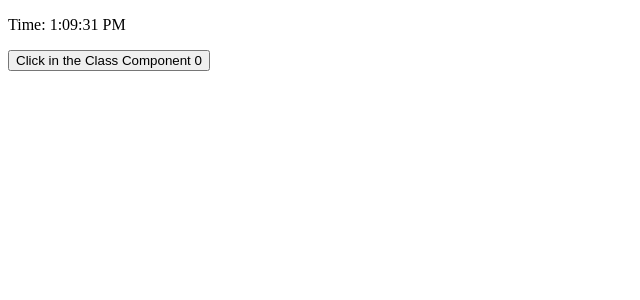
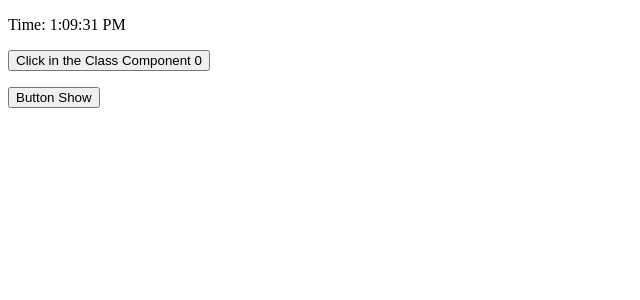
Before and after one commit to Ujjal-ENG/functional-react, a React (Create React App) app in the folder react-project-template/: page / in a window 1280 px wide. Shown: the top 300 px of the page, without its empty margins (0-640 px from the left). Built offline with nearby package versions, Linux system fonts and the light colour scheme.

Commit message:
useEffect is very amazing

```diff
--- a/react-project-template/src/App.js
+++ b/react-project-template/src/App.js
@@ -1,12 +1,18 @@
-import React from 'react';
+import React, { useState } from 'react';
 import Counter from './components/Counter';
 import UseEffectClass from './components/UseEffectClass';
 import UseEffectFunction from './components/UseEffectFunction';
 
 const App = () => {
+    const [show, setShow] = useState(true);
     return (
         <div>
-            <UseEffectFunction />
+            {show && <UseEffectFunction />}
+            <p>
+                <button type="button" onClick={() => setShow((ps) => !ps)}>
+                    {show ? 'Button Show' : 'Button Hide'}
+                </button>
+            </p>
         </div>
     );
 };
--- a/react-project-template/src/components/UseEffectFunction.js
+++ b/react-project-template/src/components/UseEffectFunction.js
@@ -3,10 +3,17 @@ import React, { useEffect, useState } from 'react';
 const UseEffectFunction = () => {
     const [count, setCount] = useState(0);
     const [date, setDate] = useState(new Date());
+    // const [text, setText] = useState('');
 
     useEffect(() => {
+        console.log('Kopa');
         document.title = `Clicked ${count} times`;
-        setInterval(() => tick(), 1000);
+        const interval = setInterval(() => tick(), 1000);
+
+        // unmount
+        return () => {
+            clearInterval(interval);
+        };
     }, [count]);
 
     const addClick = () => {
@@ -14,11 +21,17 @@ const UseEffectFunction = () => {
     };
 
     const tick = () => {
+        console.log('Clock is running');
         setDate(new Date());
     };
     return (
         <div>
             <p>Time: {date.toLocaleTimeString()}</p>
+
+            {/* <p>{text}</p>
+            <p>
+                <input type="text" value={text} onChange={(e) => setText(e.target.value)} />
+            </p> */}
             <p>
                 <button type="button" onClick={addClick}>
                     Click in the Class Component {count}
```
